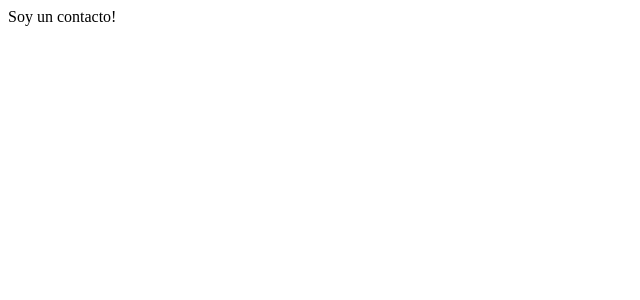
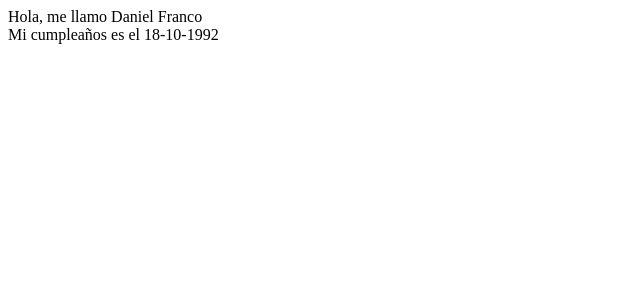
Before and after one commit to LockonF/angular-course, an Angular app: page / in a window 1280 px wide. Shown: the top 300 px of the page, without its empty margins (0-640 px from the left). Built offline with nearby package versions, Linux system fonts and the light colour scheme.

Commit message:
Primer componente

```diff
--- a/src/app/app.component.html
+++ b/src/app/app.component.html
@@ -1 +1 @@
-<app-contact></app-contact>
+<app-contact [contact]="contact"></app-contact>
--- a/src/app/app.component.ts
+++ b/src/app/app.component.ts
@@ -1,4 +1,5 @@
 import { Component } from '@angular/core';
+import { Contact } from "./contact/contact.dto";
 
 @Component({
   selector: 'app-root',
@@ -6,5 +7,12 @@ import { Component } from '@angular/core';
   styleUrls: ['./app.component.css']
 })
 export class AppComponent {
-  title = 'app';
+  contact: Contact;
+  constructor() {
+    this.contact = new Contact();
+    this.contact.firstName = 'Daniel';
+    this.contact.lastName = 'Franco';
+    this.contact.avatarUrl = 'https://www.snecsllc.com/wp-content/uploads/2012/11/Generic-Person-300x300.png';
+    this.contact.birthday = new Date('1992/10/18');
+  }
 }
--- a/src/app/contact/contact.component.html
+++ b/src/app/contact/contact.component.html
@@ -1 +1,3 @@
-<span> Soy un contacto! </span>
+<span> Hola, me llamo {{contact.firstName}} {{contact.lastName}} </span>
+<br>
+<span> Mi cumpleaños es el {{contact.birthday | date:'d-M-y'}}</span>
--- a/src/app/contact/contact.component.ts
+++ b/src/app/contact/contact.component.ts
@@ -1,4 +1,5 @@
 import { Component, Input, OnInit } from '@angular/core';
+import { Contact } from "./contact.dto";
 
 @Component({
   selector: 'app-contact',
@@ -9,7 +10,10 @@ export class ContactComponent implements OnInit {
 
   constructor() { }
 
-  ngOnInit() {
+  @Input()
+  public contact: Contact;
+
+  public ngOnInit() {
   }
 
 }
```
